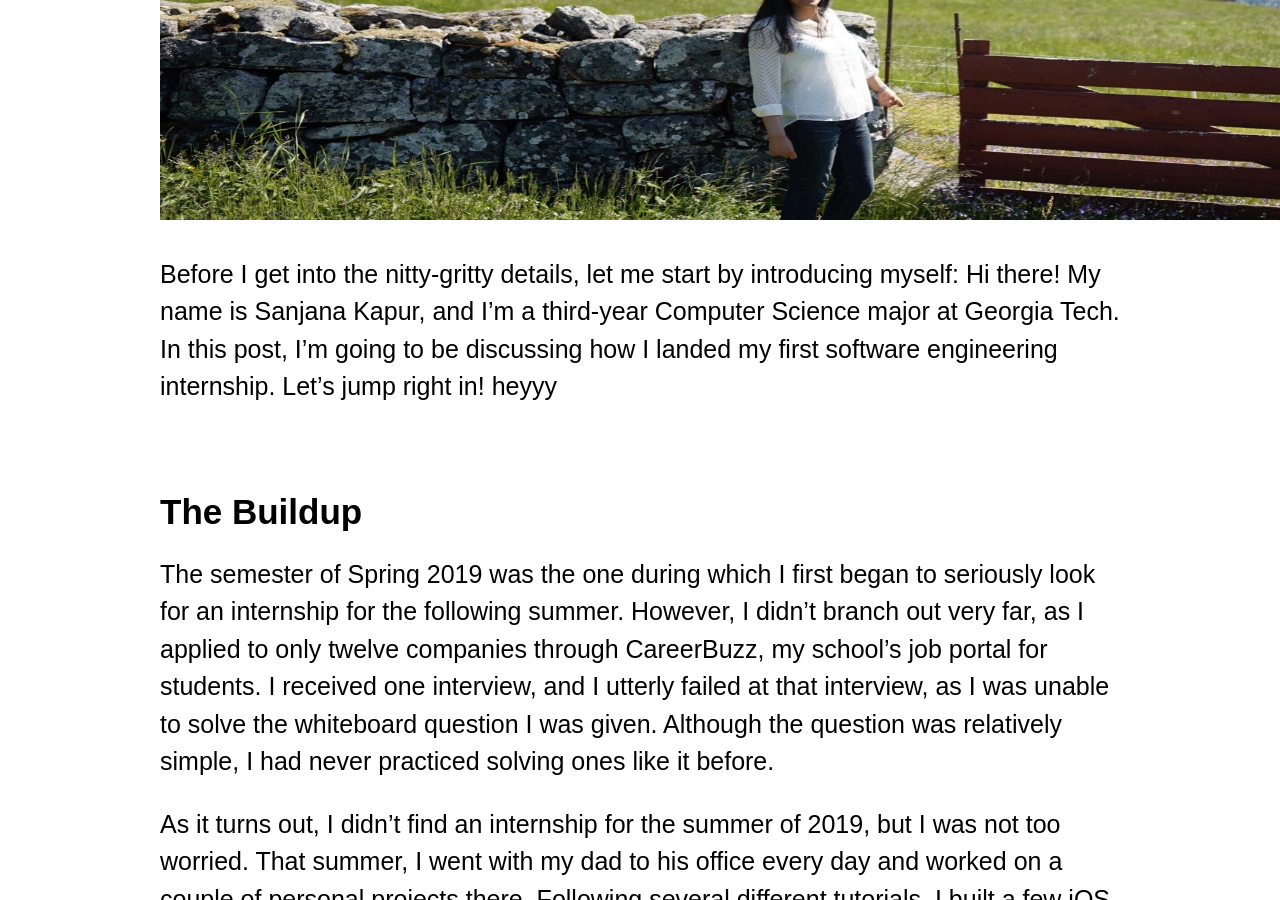
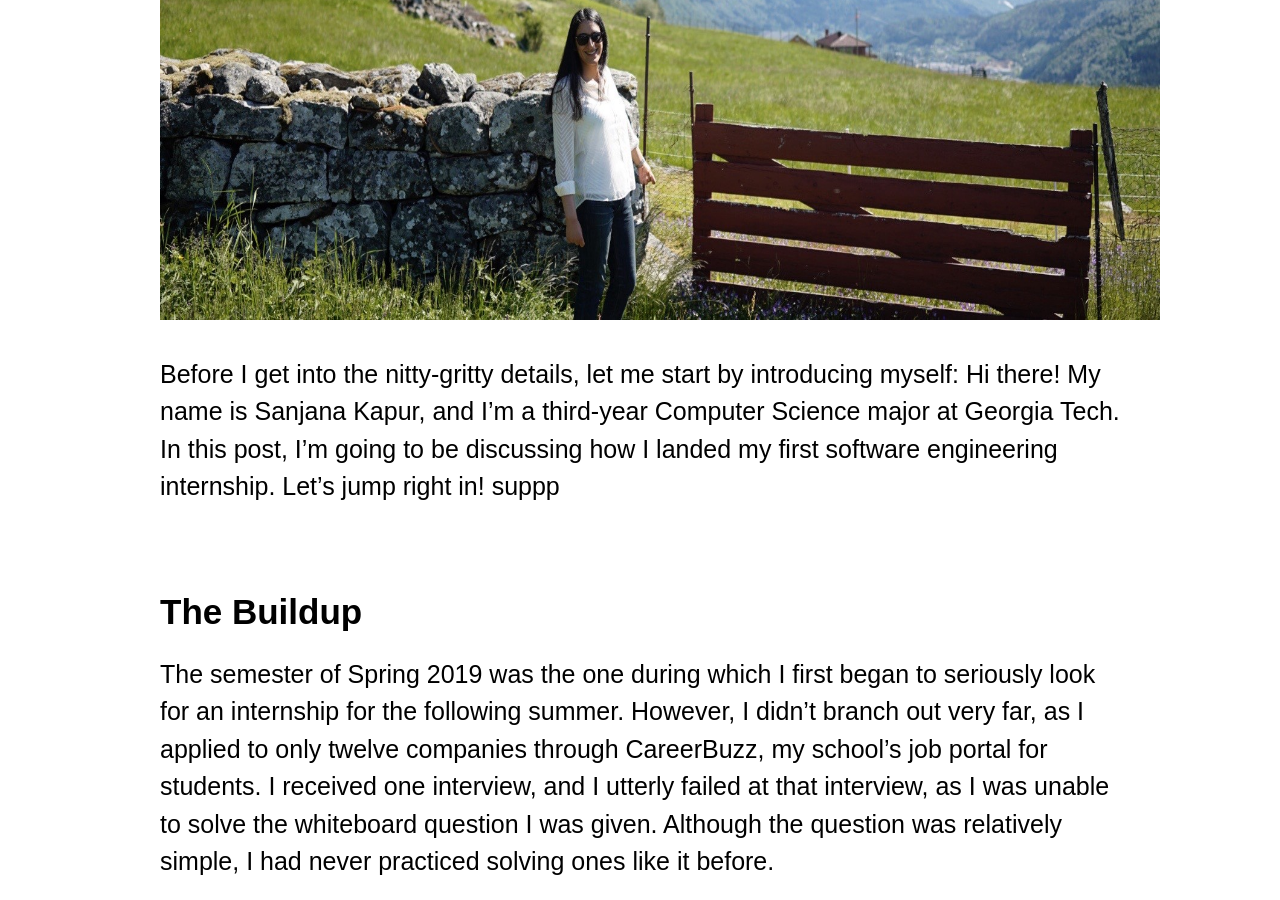
Before and after one commit to skapur12/skapur12.github.io, a Jekyll site: the page built from _posts/2020-01-02-My-Search-For-My-First-Software-Engineering-Internship.md, in a window 1280 px wide and 900 px high, scrolled down 469 px. Built offline with Jekyll 4.4.1, drawn with Linux system fonts in a browser that asks for light colours; nearby versions of some CDN libraries; comment, search, counter and statistics services are not loaded.

Commit message:
Update 2020-01-02-My-Search-For-My-First-Software-Engineering-Internship.md

```diff
--- a/_posts/2020-01-02-My-Search-For-My-First-Software-Engineering-Internship.md
+++ b/_posts/2020-01-02-My-Search-For-My-First-Software-Engineering-Internship.md
@@ -5,9 +5,9 @@ date: 2020-01-02
 ---
 
 
-<img src="/assets/images/norway.jpeg" alt="Me in Norway" width="1500" height="500">
+<img src="/assets/images/norway.jpeg" alt="Me in Norway" width="1000" height="600">
 
-Before I get into the nitty-gritty details, let me start by introducing myself: Hi there! My name is Sanjana Kapur, and I’m a third-year Computer Science major at Georgia Tech. In this post, I’m going to be discussing how I landed my first software engineering internship. Let’s jump right in! heyyy
+Before I get into the nitty-gritty details, let me start by introducing myself: Hi there! My name is Sanjana Kapur, and I’m a third-year Computer Science major at Georgia Tech. In this post, I’m going to be discussing how I landed my first software engineering internship. Let’s jump right in! suppp
 
 <br>
 <div class="BlogSize">
```
